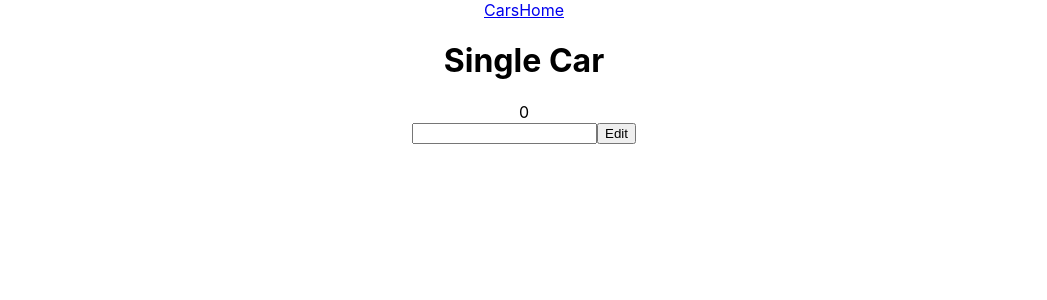
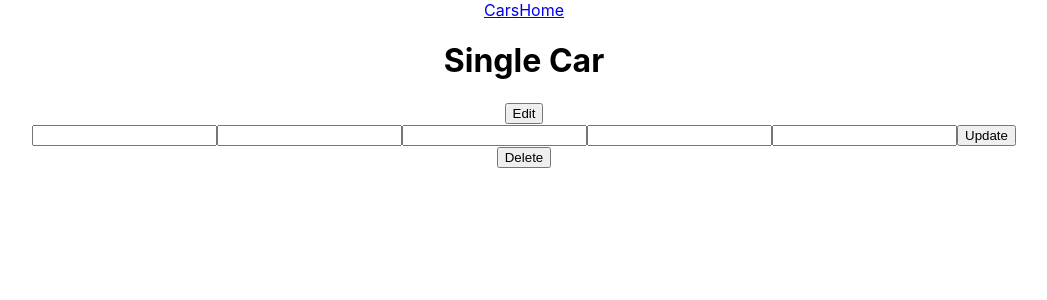
Before and after one commit to gprophete/ev-database, a React (Create React App) app in the folder client/: page /car/1 in a window 1280 px wide. Shown: the top 300 px of the page, without its empty margins (116-1163 px from the left). Built offline with nearby package versions, Linux system fonts and the light colour scheme; no server answers.

Commit message:
Delete button

```diff
--- a/client/src/components/EditCar.js
+++ b/client/src/components/EditCar.js
@@ -3,7 +3,7 @@ import axios from 'axios'
 
 export default class EditCar extends Component {
 
-    state ={
+    state = {
         make: '',
         model: '',
         bodyType: '',
@@ -17,6 +17,30 @@ export default class EditCar extends Component {
         const res = await axios.get(`/api/car/${carId}`)
         this.setState(res.data)
     }
+    editCarById = async () => {
+        const carId = this.props.match.params.carId
+        const res = await axios.put(`/api/car/${carId}`, this.state)
+        this.setState(res.data)
+
+    }
+    onChange = (evt) => {
+        const newState = { ...this.state }
+        newState[evt.target.name] = evt.target.value
+        this.setState(newState)
+    }
+    onSubmit = async (evt) => {
+        evt.preventDefault()
+        try {
+            const carId = this.props.match.params.carId
+            await axios.put(`/api/car/${carId}`, this.state)
+            this.getCarById()
+        } catch (error) {
+            console.log("Failed to create new car")
+            console.log(error)
+
+        }
+
+    }
 
 
 
@@ -24,14 +48,7 @@ export default class EditCar extends Component {
         return (
             <div>
 
-                <form onSubmit = {this.onSubmit}>
-                    <input
-                        type="text"
-                        name="make"
-                        value={this.state.make}
-                        onChange={this.onChange}/>
-                        <input type = "submit" value="Edit"/>
-                </form>
+
             </div>
         )
     }
--- a/client/src/components/SingleCar.js
+++ b/client/src/components/SingleCar.js
@@ -7,13 +7,15 @@ import { Link } from 'react-router-dom'
 export default class SingleCar extends Component {
 
     state = {
-
+        singleCar: {
             make: '',
             model: '',
             bodyType: '',
-        year: Date,
-        price: 0
-
+            year: new Date(),
+            price: 0,
+        },
+        editCarItem: true,
+        redirect: true,
     }
     componentDidMount() {
         this.getCarById()
@@ -31,23 +33,40 @@ export default class SingleCar extends Component {
         this.setState(res.data)
 
     }
-    onChange = (evt) =>{
-        const newState= {...this.state}
+    onChange = (evt) => {
+        const newState = { ...this.state }
         newState[evt.target.name] = evt.target.value
         this.setState(newState)
     }
-    onSubmit = async (evt) =>{
+    onSubmit = async (evt) => {
         evt.preventDefault()
-        try{
+        try {
             const carId = this.props.match.params.carId
             await axios.put(`/api/car/${carId}`, this.state)
             this.getCarById()
-        }catch (error) {
-            console.log("Failed to create new car")
+        } catch (error) {
+            console.log("Failed to update")
             console.log(error)
 
         }
 
+    }
+
+    onDelete = async ()=>{
+        try {
+            const carId = this.props.match.params.carId
+            await axios.delete(`/api/car/${carId}`, this.state)
+            this.getCarById()
+        } catch (error) {
+            console.log("Failed to delete")
+            console.log(error)
+
+        }
+
+    }
+    toggleEditForm = () => {
+        const editCarItem = !this.state.editCarItem
+        this.setState = (editCarItem)
     }
 
     render() {
@@ -56,20 +75,54 @@ export default class SingleCar extends Component {
             <div>
                 <h1 className="App">Single Car</h1>
                 <div>
-                    <Link to={`/car/${carId}/edit`}><div>{this.state.make}</div></Link>
+                    <div>{this.state.make}</div>
 
                     <div>{this.state.model}</div>
                     <div>{this.state.bodyType}</div>
                     <div>{this.state.year}</div>
                     <div>{this.state.price}</div>
-                    <form onSubmit = {this.onSubmit}>
+                    <div>
+                    <button onClick={this.toggleEditForm}>Edit</button>
+
+                        <form onSubmit={this.onSubmit}>
                             <input
                                 type="text"
                                 name="make"
                                 value={this.state.make}
-                        onChange={this.onChange}/>
-                        <input type = "submit" value="Edit"/>
+                                onChange={this.onChange} />
+
+                            <input
+                                type="text"
+                                name="model"
+                                value={this.state.model}
+                                onChange={this.onChange} />
+
+                            <input
+                                type="text"
+                                name="bodyType"
+                                value={this.state.bodyType}
+                                onChange={this.onChange} />
+
+                            <input
+                                type="text"
+                                name="year"
+                                value={this.state.year}
+                                onChange={this.onChange} />
+
+                            <input
+                                type="number"
+                                name="price"
+                                value={this.state.price}
+                                onChange={this.onChange} />
+
+
+                            <input type="submit" value="Update" />
                         </form>
+
+                        <button onClick={this.onDelete}>Delete</button>
+
+
+                    </div>
 
 
 
```
Lines whose indentation alone changed are shown as unchanged.
